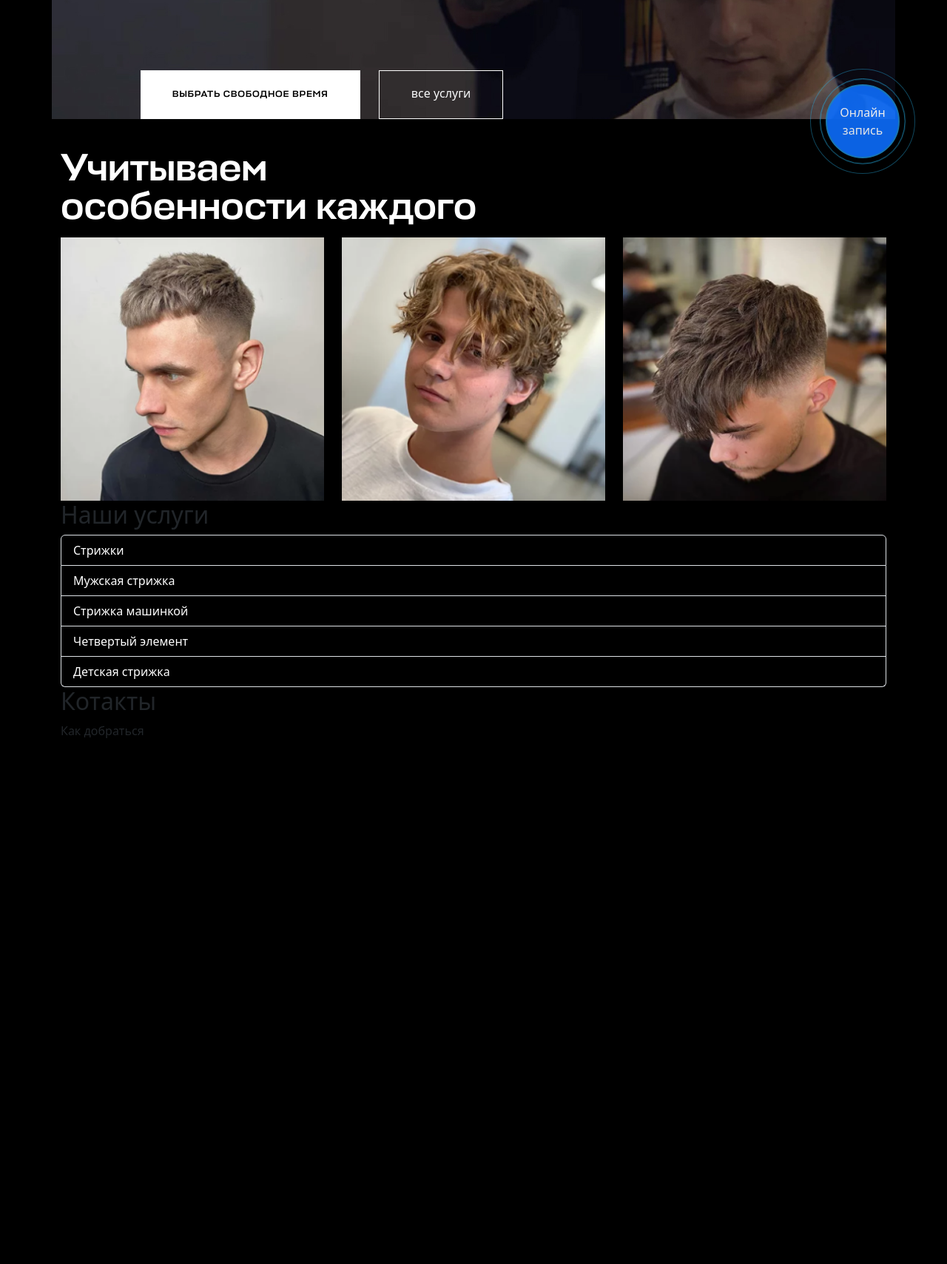
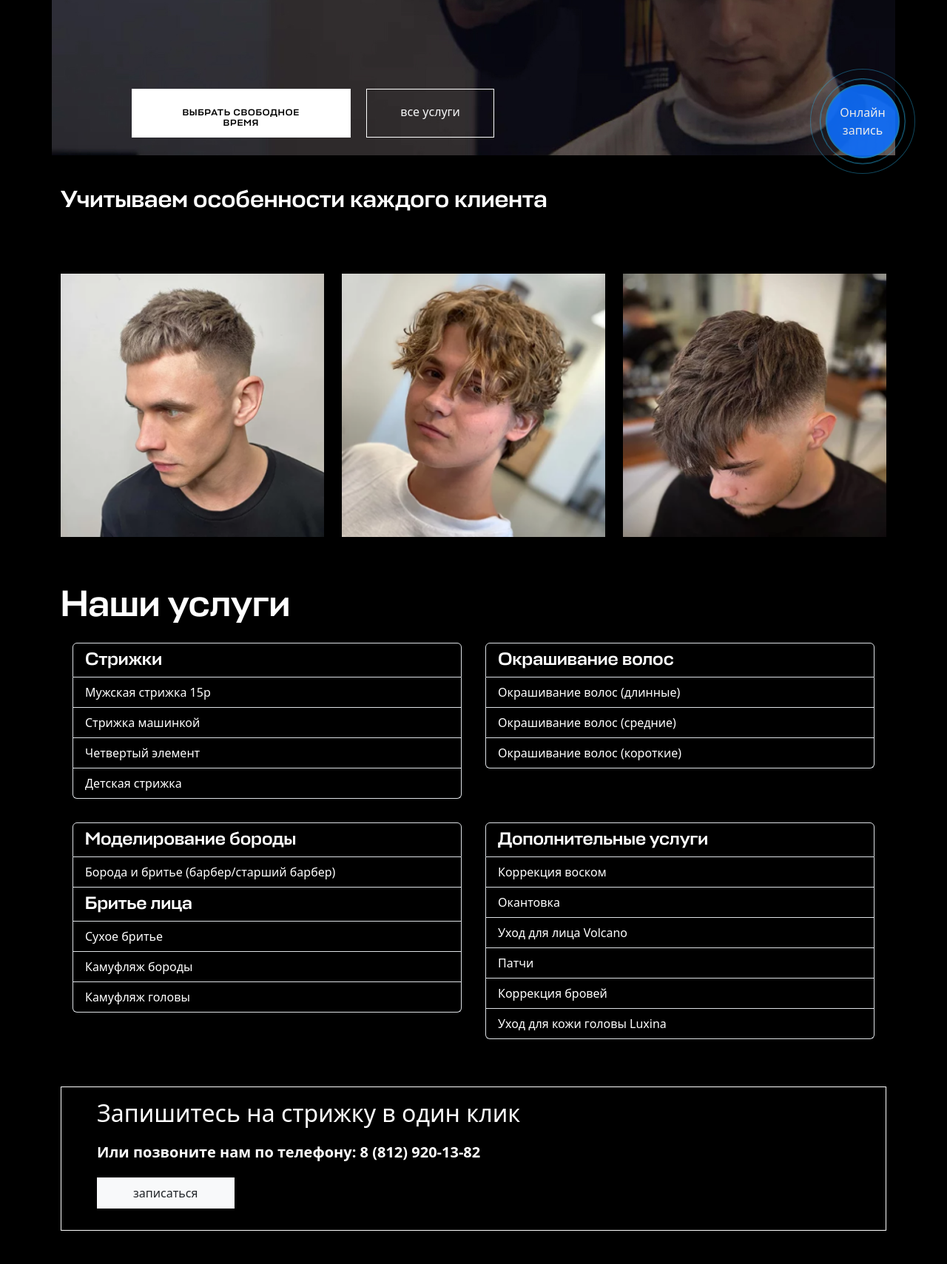
Before and after one commit to Val-Done/Barbershop, a plain HTML site: page index.html in a window 1280 px wide. Shown: the part 506-2215 px from the top of the page at 74% size. Before the commit the page ends 1522 px from the top, so only its background shows below. Drawn offline with Linux system fonts and the light colour scheme.

Commit message:
Add section clients, service and call__us

```diff
--- a/css/style.css
+++ b/css/style.css
@@ -35,7 +35,7 @@ body {
   font-size: medium;
   color: #fff;
   line-height: 17px; /* 123.356% */
-  letter-spacing: 15.5px;
+  letter-spacing: 18.5px;
 }
 .logo-text {
   color: #fff;
@@ -60,7 +60,8 @@ body {
 }
 
 .header__btn {
-  width: 139px;
+  text-align: center;
+  max-width: 139px;
   height: 42px;
   border-radius: 0;
   -webkit-border-radius: 0;
@@ -113,6 +114,7 @@ body {
   margin-bottom: 146px;
 }
 .header__btn-big {
+  max-width: 296px;
   height: 66px;
   padding: 25px 42px 0px 42px;
   background: #fff;
@@ -149,23 +151,20 @@ body {
 }
 
 /** Стили для секции Клиент* */
-
+.clients {
+  padding-bottom: 43px;
+}
 .clients__title {
-  max-width: 620px;
+  /* max-width: 620px; */
   height: 104px;
   margin: 42px 0 14px;
   font-family: Stapel;
   font-size: 52px;
-  font-style: normal;
+  /* font-style: normal;
   font-weight: 400;
-  line-height: 52px; /* 101.186% */
+  line-height: 52px;  */
 }
-.text-white {
-}
-.col-4 {
-}
-.img-fluid {
-}
+
 
 /* *Анимация пульсирующей кнопки* */
 .btn__clients {
@@ -211,3 +210,42 @@ body {
     opacity: 0;
   }
 }
+/* * Service* */
+.service__title {
+  color: #fff;
+  font-family: Stapel;
+  font-size: 50px;
+  font-style: normal;
+  font-weight: 400;
+  line-height: 52px; /* 102.605% */
+}
+.service__wrapper-item {
+  display: flex;
+  flex-direction: column;
+
+}
+/* .service__item {
+  max-width: 575px;
+} */
+.service__item-top {
+  display:flex;
+
+}
+.service__item {
+
+}
+.service__item-bottom {
+    display: flex;
+
+}
+.service__item-top {
+  /* margin-bottom: 20px; */
+}
+.list-group-title {
+  color: #fff;
+  font-family: Stapel;
+  font-size: 24px;
+  font-style: normal;
+  font-weight: 400;
+  line-height: 29px; /* 120.833% */
+}
--- a/index.html
+++ b/index.html
@@ -17,24 +17,27 @@
   <header class="header">
     <div class="container header__container">
       <div class="row">
-        <div class="col-12">
         <div class="header__row">
+
+          <div class="col-xl-4 col-md-6 col-sm-12">
             <div class="header__logo-box">
               <a href="#footer">
-                <p class="logo">BlackDome</p>
+                <p class="logo">BlackDom</p>
               </a>
-              <p class="logo-text">Мужская парикмахерская</p>
+              <h1 class="logo-text">Мужская парикмахерская</h1>
             </div>
+          </div>
+
+          <div class="col-xl-4 col-md-6 col-sm-12">
             <div class="header__adres-box">
               <p class="header__adres">Несвиж <br>ул Дзержинского 52</p>
-
-
               <a class="btn header__btn btn-outline-light" href="#map" role="button">как добраться</a>
             </div>
+          </div>
+          <div class="col-xl-4 col-md-6 col-sm-12">
             <div class="header__contact">
               <a class="header__telegram-link" href="tg://resolve?domain=@Beza_diana">
                 <img class="header__telegram-icon" src="./src/img/header/telegram.svg" alt="telegram"></a>
-
               <a href="https://vk.com/dianabeza">
                 <img class="header__vk-icon" src="./src/img/header/vk.svg" alt="vk">
               </a>
@@ -42,12 +45,17 @@
               <p class="times-works">Пн-Вс 10:00—21:00</p>
             </div>
           </div>
+        </div>
+
+        <div class="row">
           <div class="header__text-box">
             <p class="header__text">Стрижка + моделирование бороды</p>
+          </div>
+        </div>
+        <div class="row">
+          <a class="btn header__btn-big btn-lg btn-outline-light mb-md-4 mb-sm-4" href="!#" role="button">выбрать свободное время</a>
+          <a class="btn header__btn-black btn-outline-light" href="!#" role="button">все услуги</a>
 
-          </div>
-          <a class="btn header__btn-big btn-lg btn-outline-light" href="!#" role="button">выбрать свободное время</a>
-          <a class="btn header__btn-black btn-outline-light" href="!#" role="button">все услуги</a>
         </div>
       </div>
     </div>
@@ -58,37 +66,47 @@
       <div class="container">
         <div class="row">
           <div class="col-12">
-            <h2 class="clients__title text-white">Учитываем особенности
-              каждого клиента</h2>
+            <h2 class="clients__title fs-2 text-white">Учитываем особенности каждого клиента</h2>
           </div>
-          <div class="col-4">
+          <div class="col-xl-4 col-md-6 col-sm-12 mb-md-4 mb-sm-4">
             <img src="./src/img/Clients/1.png" class="img-fluid" alt="boy-1">
           </div>
-          <div class="col-4">
+          <div class="col-xl-4 col-md-6 col-sm-12 mb-sm-4">
             <img src="./src/img/Clients/2.png" class="img-fluid" alt="boy-2">
           </div>
-          <div class="col-4">
+          <div class="col-xl-4 col-md-6 col-sm-12 mb-sm-4">
             <img src="./src/img/Clients/3.png" class="img-fluid" alt="boy-3">
           </div>
-          <button type="button"  data-bs-toggle="modal" href="#exampleModalToggle" class="btn btn-primary btn__clients ">Онлайн
+          <button type="button" data-bs-toggle="modal" href="#exampleModalToggle"
+            class="btn btn-primary btn__clients ">Онлайн
             запись</button>
-            <div class="modal fade" id="exampleModalToggle" aria-hidden="true" aria-labelledby="exampleModalToggleLabel" tabindex="-1">
+          <div class="modal fade" id="exampleModalToggle" aria-hidden="true" aria-labelledby="exampleModalToggleLabel"
+            tabindex="-1">
             <div class="modal-dialog modal-dialog-centered">
               <div class="modal-content">
-        <div class="modal-header">
-          <h1 class="modal-title fs-5" id="exampleModalToggleLabel">Модалка 1</h1>
+                <div class="modal-header flex-column">
+                  <h1 class="modal-title fs-5" id="exampleModalToggleLabel">Свободный специалист</h1>
+                  <div class="card">
+                    <img src="..." class="card-img-top" alt="...">
+                    <div class="card-body">
+                      <h5 class="card-title">Старший Барбер</h5>
+                      <p class="card-text">Небольшой пример текста, который должен основываться на названии карточки и составлять основную часть содержимого карты.</p>
+
+                    </div>
+                  </div>
                   <button type="button" class="btn-close" data-bs-dismiss="modal" aria-label="Закрыть"></button>
                 </div>
                 <div class="modal-body">
                   Покажите второе модальное окно и скройте его с помощью кнопки ниже.
                 </div>
                 <div class="modal-footer">
-          <button class="btn btn-primary" data-bs-target="#exampleModalToggle2" data-bs-toggle="modal">Открыть второе модальное окно</button>
+                  <button class="btn btn-primary" data-bs-target="#exampleModalToggle2" data-bs-toggle="modal">Далее</button>
                 </div>
               </div>
             </div>
           </div>
-  <div class="modal fade" id="exampleModalToggle2" aria-hidden="true" aria-labelledby="exampleModalToggleLabel2" tabindex="-1">
+          <div class="modal fade" id="exampleModalToggle2" aria-hidden="true" aria-labelledby="exampleModalToggleLabel2"
+            tabindex="-1">
             <div class="modal-dialog modal-dialog-centered">
               <div class="modal-content">
                 <div class="modal-header">
@@ -99,7 +117,8 @@
                   Скройте это модальное окно и покажите первое с помощью кнопки ниже.
                 </div>
                 <div class="modal-footer">
-          <button class="btn btn-primary" data-bs-target="#exampleModalToggle" data-bs-toggle="modal">Вернуться к первому</button>
+                  <button class="btn btn-primary" data-bs-target="#exampleModalToggle" data-bs-toggle="modal">Вернуться
+                    к первому</button>
                 </div>
               </div>
             </div>
@@ -108,23 +127,79 @@
         </div>
       </div>
     </section>
-    <section class="our__service">
+    <section class="our__service mb-5">
       <div class="container">
         <row>
-      <col-12><div class="h2 our__service-title">Наши услуги</div></col-12>
-      <col-6>
-      <ul class="list-group">
-        <li class="list-group-item bg-black text-white">Стрижки</li>
-        <li class="list-group-item bg-black text-white">Мужская стрижка</li>
+          <col-12>
+            <div class="h2 service__title">Наши услуги</div>
+          </col-12>
+          <div class="service__wrapper-item">
+          <div class="service__item-top w-auto col-xl-6 col-md-6 col-sm-12">
+            <ul class="list-group w-50 p-3 service__item">
+              <li class="list-group-item list-group-title bg-black text-white">Стрижки</li>
+              <li class="list-group-item bg-black text-white">Мужская стрижка 15р</li>
               <li class="list-group-item bg-black text-white">Стрижка машинкой</li>
               <li class="list-group-item bg-black text-white">Четвертый элемент</li>
               <li class="list-group-item bg-black text-white">Детская стрижка</li>
             </ul>
-    </col-6>
-      <col-6></col-6>
+            <ul class="list-group w-50 p-3 service__item">
+              <li class="list-group-item list-group-title bg-black text-white">Окрашивание волос</li>
+              <li class="list-group-item bg-black text-white">Окрашивание волос (длинные)</li>
+              <li class="list-group-item bg-black text-white">Окрашивание волос (средние)</li>
+              <li class="list-group-item bg-black text-white">Окрашивание волос (короткие)</li>
+            </ul>
+          </div>
+          <div class="service__item-bottom w-auto col-xxl-6 col-md-6 col-sm-12">
+            <ul class="list-group w-50 p-3  service__item">
+              <li class="list-group-item list-group-title bg-black text-white">Моделирование бороды</li>
+              <li class="list-group-item bg-black text-white">Борода и бритье (барбер/старший барбер)</li>
+              <li class="list-group-item list-group-title bg-black text-white">Бритье лица</li>
+              <li class="list-group-item bg-black text-white">Сухое бритье</li>
+              <li class="list-group-item bg-black text-white">Камуфляж бороды</li>
+              <li class="list-group-item bg-black text-white">Камуфляж головы</li>
+            </ul>
+            <ul class="list-group w-50 p-3 service__item">
+              <li class="list-group-item list-group-title bg-black text-white">Дополнительные услуги</li>
+              <li class="list-group-item bg-black text-white">Коррекция воском</li>
+              <li class="list-group-item bg-black text-white">Окантовка</li>
+              <li class="list-group-item bg-black text-white">Уход для лица Volcano</li>
+              <li class="list-group-item bg-black text-white">Патчи</li>
+              <li class="list-group-item bg-black text-white">Коррекция бровей</li>
+              <li class="list-group-item bg-black text-white">Уход для кожи головы Luxina</li>
+            </ul>
+          </div>
+        </div>
           <col-12></col-12>
         </row>
       </div>
+    </section>
+    <section class="call__us">
+      <div class="container">
+        <div class="row">
+          <div class="col-12">
+            <div class="badge bg-black border border-white mb-5 ps-5 pt-3 w-100 rounded-0 text-wrap">
+              <h2 class="text-start mb-4">Запишитесь на стрижку в один клик</h2>
+              <p class="text-start fs-5 mb-4">Или позвоните нам по телефону: 8 (812) 920-13-82</p>
+              <button class="call__us-btn btn  btn-outline-light  btn-light  rounded-0 text-dark mb-4 d-md-flex text-center pt-2 pb-2 ps-5 pe-5 fs-6 align-items-center justify-content-start" data-bs-toggle="modal"  href="#exampleModalToggle">записаться</button>
+            </div>
+          </div>
+        </div>
+        <div class="row">
+          <div class="col-3 col-xl-3 col-md-6 col-sm-12">
+            <img src="/src/img/call__us/1.jpg.png" class="img-fluid mb-md-4 mb-sm-4" alt="pic-1">
+          </div>
+          <div class="col-3 col-xl-3 col-md-6 col-sm-12">
+            <img src="/src/img/call__us/2.jpg.png" class="img-fluid mb-sm-4" alt="pic-2">
+          </div>
+          <div class="col-3 col-xl-3 col-md-6 col-sm-12">
+            <img src="/src/img/call__us/3.jpg.png" class="img-fluid mb-md-4 mb-sm-4" alt="pic-3">
+          </div>
+          <div class="col-3 col-xl-3 col-md-6 col-sm-12">
+            <img src="/src/img/call__us/4.jpg.png" class="img-fluid" alt="pic-4">
+          </div>
+        </div>
+      </div>
+
     </section>
 
   </main>
```
Also changed, not shown: src/img/call__us/1.jpg.png (added), src/img/call__us/2.jpg.png (added), src/img/call__us/3.jpg.png (added), src/img/call__us/4.jpg.png (added), 2 other files. Lines whose indentation alone changed are shown as unchanged.
